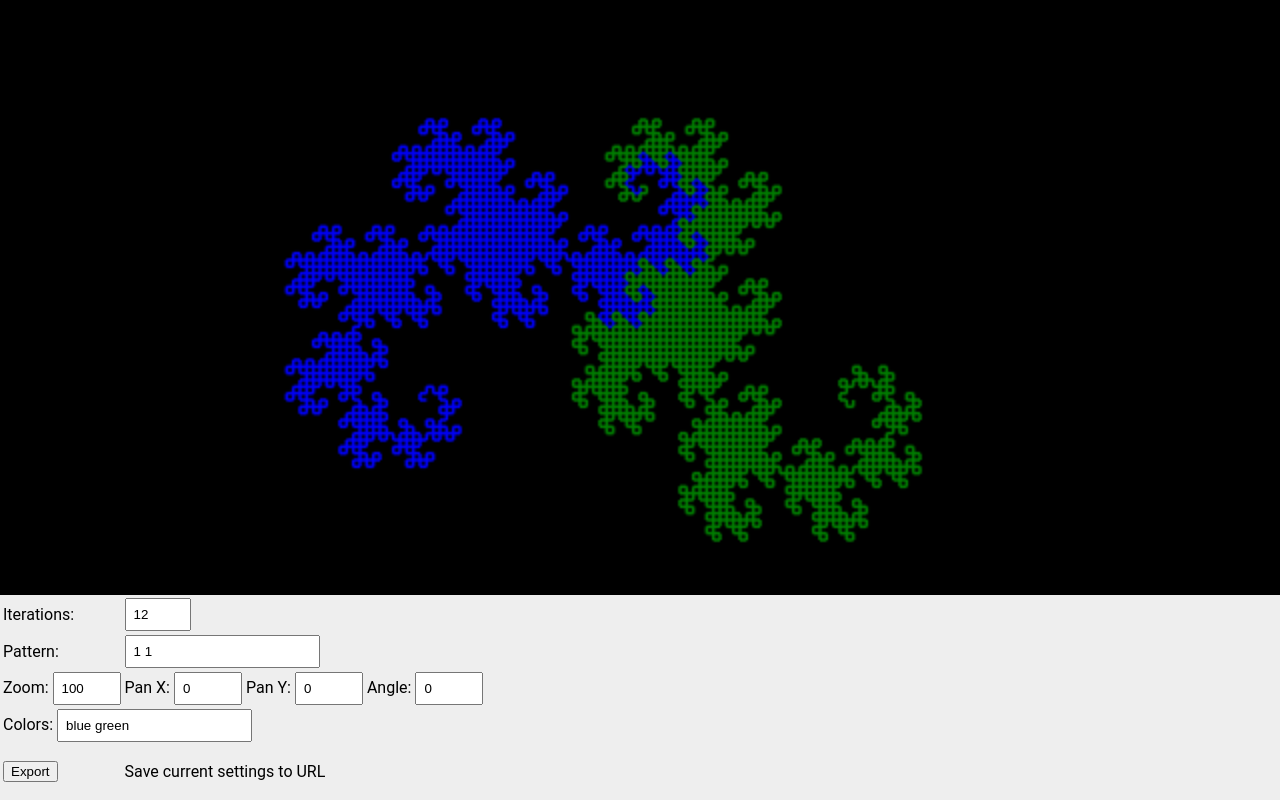
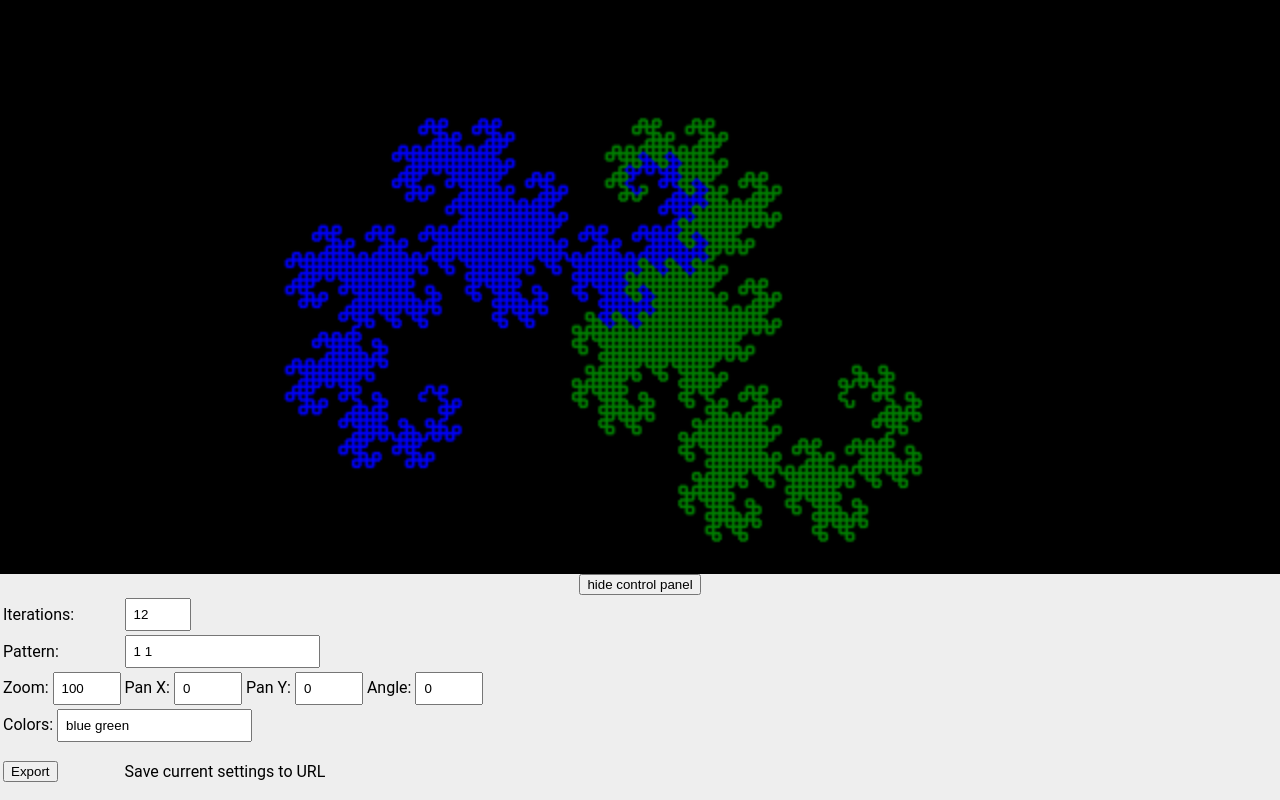
Before and after one commit to JoshuaNeely/DragonFractal, an Angular app: page / in a window 1280 px wide. Built offline with nearby package versions, Linux system fonts and the light colour scheme.

Commit message:
feat: toggle control panel visibility with button

```diff
--- a/src/app/control-panel/control-panel.component.html
+++ b/src/app/control-panel/control-panel.component.html
@@ -1,4 +1,11 @@
 <div class="control_panel">
+    <div class="expansion-button-panel">
+        <button
+            (click)="toggleInteractive()">
+            {{interactive ? "hide control panel" : "expand control panel"}}
+        </button>
+    </div>
+
     <table *ngIf="interactive">
         <tr>
             <td>Iterations:</td>
@@ -44,7 +51,7 @@
                 <input
                     class="small_input"
                     type="number"
-                    step=5
+                    step=1
                     (change)="updatePanX($event.target)"
                     [value]="panX">
             </td>
@@ -54,7 +61,7 @@
                 <input
                     class="small_input"
                     type="number"
-                    step=5
+                    step=1
                     (change)="updatePanY($event.target)"
                     [value]="panY">
             </td>
--- a/src/app/control-panel/control-panel.component.scss
+++ b/src/app/control-panel/control-panel.component.scss
@@ -10,3 +10,8 @@ input:invalid {
 .small_input {
     width: 50px;
 }
+
+.expansion-button-panel {
+    display: flex;
+    justify-content: center;
+}
--- a/src/app/control-panel/control-panel.component.ts
+++ b/src/app/control-panel/control-panel.component.ts
@@ -47,6 +47,10 @@ export class ControlPanelComponent implements OnInit, AfterViewInit {
     queryParams.set('pattern', `${this.humanFacingPattern}`);
     queryParams.set('colors', `${this.humanFacingColors}`);
     location.href = '?' + queryParams.toString();
+  }
+
+  toggleInteractive(): void {
+    this.interactive = !this.interactive;
   }
 
   private loadFromUrl(): void {
```
